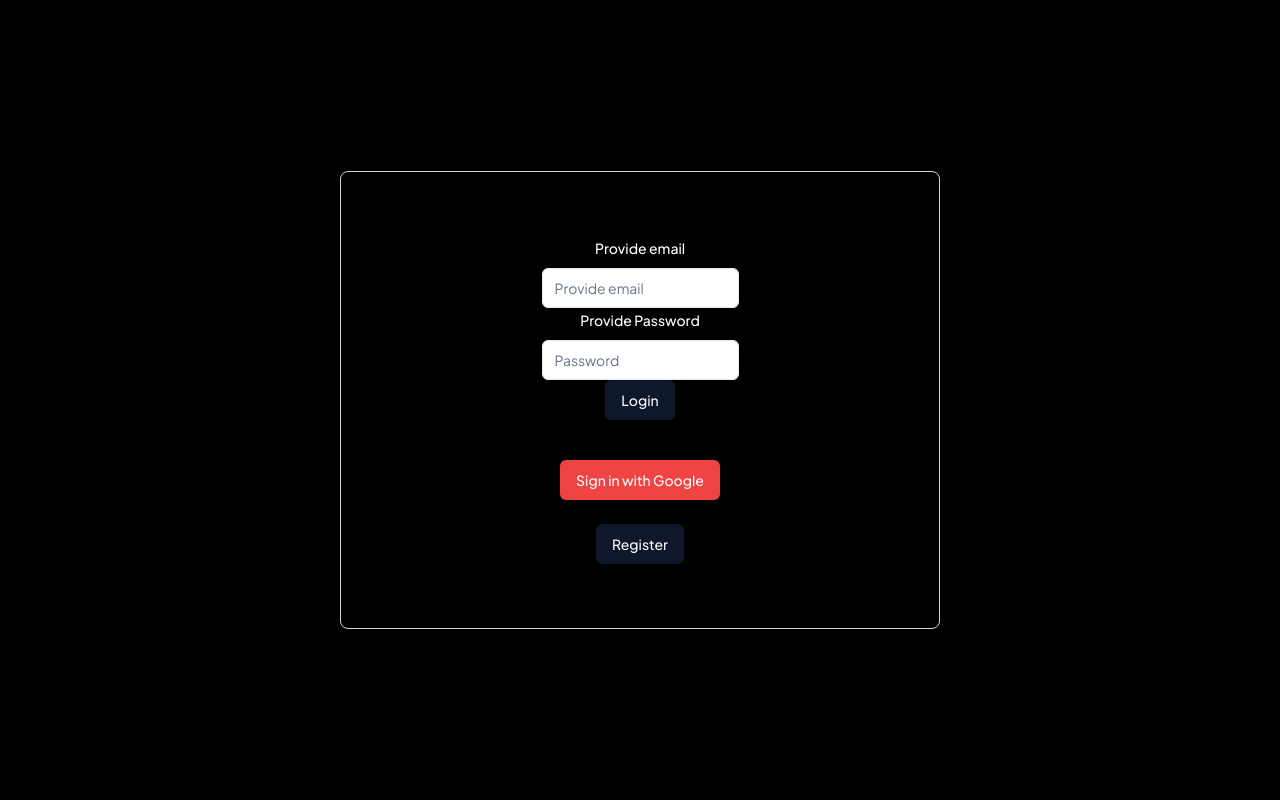
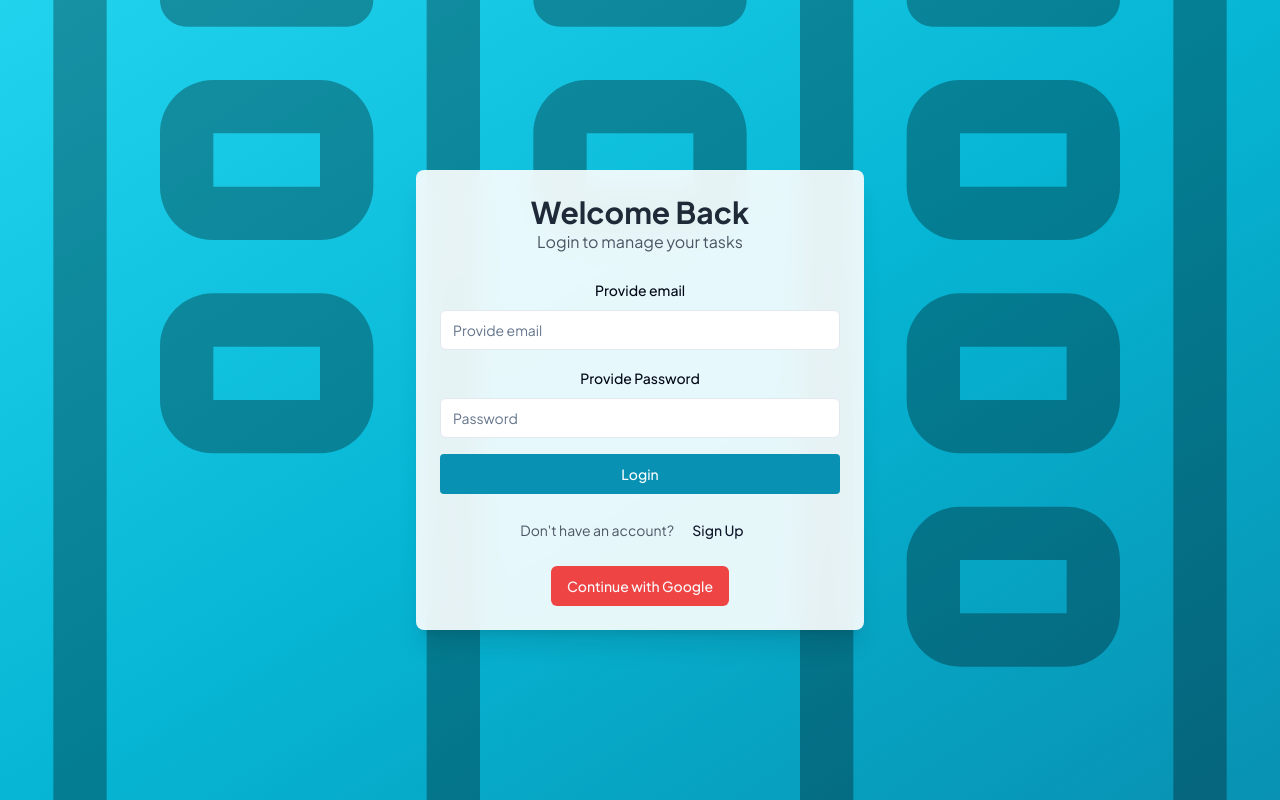
Before and after one commit to juanlam7/kanban-app, a Next.js app: page /login in a window 1280 px wide. Built offline with nearby package versions, Linux system fonts and the light colour scheme; no server answers.

Commit message:
feat: re-design login and register page

```diff
--- a/app/login/components/LoginGoogle.tsx
+++ b/app/login/components/LoginGoogle.tsx
@@ -10,7 +10,7 @@ const LoginGoogle = () => {
 
   return (
     <Button variant="destructive" className="mt-4" onClick={handleSignIn}>
-      Sign in with Google
+      Continue with Google
     </Button>
   );
 };
--- a/app/login/components/WrapperForm.tsx
+++ b/app/login/components/WrapperForm.tsx
@@ -1,18 +1,21 @@
 "use client";
 
+import LoginGoogle from "@/app/login/components/LoginGoogle";
+import { Button } from "@/components/ui/button";
 import { getSession } from "next-auth/react";
+import { useTheme } from "next-themes";
+import { redirect } from "next/navigation";
 import { useEffect, useState } from "react";
-import { Button } from "@/components/ui/button";
+import useAuth from "../hooks/useAuth";
 import LoginForm from "./form";
-import LoginGoogle from "@/app/login/components/LoginGoogle";
-import useAuth from "../hooks/useAuth";
-import { redirect } from "next/navigation";
 
 const WrapperForm = () => {
   const { isLoading, errorMessage, handleGoogleLogin } = useAuth();
   const [loggedIn, setLoggedIn] = useState(false);
+  const { setTheme } = useTheme();
 
   useEffect(() => {
+    setTheme("light");
     const initLogin = async () => {
       if (loggedIn) return;
 
@@ -29,21 +32,29 @@ const WrapperForm = () => {
     };
 
     initLogin();
+    // eslint-disable-next-line react-hooks/exhaustive-deps
   }, [loggedIn, handleGoogleLogin]);
 
   return (
-    <div className="text-white p-4 md:p-16 border-[1.5px] rounded-lg border-gray-300 flex flex-col items-center justify-center gap-y-6">
+    <>
       {errorMessage && <p className="text-red-500">{errorMessage}</p>}
       {isLoading ? (
         <p>Loading...</p>
       ) : (
         <>
           <LoginForm />
+
+          <p className="mt-4 text-center text-sm text-gray-600">
+            Don&apos;t have an account?{" "}
+            <Button variant="link" onClick={() => redirect("/register")}>
+              Sign Up
+            </Button>
+          </p>
+
           <LoginGoogle />
-          <Button onClick={() => redirect("/register")}>Register</Button>
         </>
       )}
-    </div>
+    </>
   );
 };
 
--- a/app/login/components/form.tsx
+++ b/app/login/components/form.tsx
@@ -38,7 +38,7 @@ const LoginForm = () => {
 
   return (
     <Form {...form}>
-      <form onSubmit={form.handleSubmit(onSubmit)}>
+      <form onSubmit={form.handleSubmit(onSubmit)} className="mt-6 space-y-4">
         <FormField
           control={form.control}
           name="email"
@@ -46,11 +46,7 @@ const LoginForm = () => {
             <FormItem>
               <FormLabel>Provide email</FormLabel>
               <FormControl>
-                <Input
-                  placeholder="Provide email"
-                  {...field}
-                  type="text"
-                />
+                <Input placeholder="Provide email" {...field} type="text" />
               </FormControl>
             </FormItem>
           )}
@@ -62,18 +58,14 @@ const LoginForm = () => {
             <FormItem>
               <FormLabel>Provide Password</FormLabel>
               <FormControl>
-                <Input
-                  placeholder="Password"
-                  {...field}
-                  type="password"
-                />
+                <Input placeholder="Password" {...field} type="password" />
               </FormControl>
             </FormItem>
           )}
         />
         <Button
           type="submit"
-          className="hover:scale-110 hover:bg-cyan-700"
+          className="w-full bg-cyan-600 text-white rounded hover:bg-cyan-700 transition"
           disabled={isLoading}
         >
           {isLoading ? "Logging in..." : "Login"}
--- a/app/login/page.tsx
+++ b/app/login/page.tsx
@@ -1,11 +1,10 @@
+import AuthLayout from "@/components/ui/AuthLayout";
 import WrapperForm from "./components/WrapperForm";
 
-export default async function LoginPage() {
+export default function LoginPage() {
   return (
-    <section className="bg-black h-screen flex items-center justify-center">
-      <div className="w-[600px] text-center">
-        <WrapperForm />
-      </div>
-    </section>
+    <AuthLayout title="Welcome Back" subtitle="Login to manage your tasks">
+      <WrapperForm />
+    </AuthLayout>
   );
 }
--- a/app/register/form.tsx
+++ b/app/register/form.tsx
@@ -64,7 +64,7 @@ export default function FormPage() {
   return (
     <>
       <Form {...form}>
-        <form onSubmit={form.handleSubmit(onSubmit)}>
+        <form onSubmit={form.handleSubmit(onSubmit)} className="mt-6 space-y-4">
           <FormField
             control={form.control}
             name="username"
@@ -95,20 +95,22 @@ export default function FormPage() {
           <Button
             disabled={form.formState.isSubmitting}
             type="submit"
-            className="hover:scale-110 hover:bg-cyan-700 mt-2"
+            className="w-full bg-cyan-600 text-white rounded hover:bg-cyan-700 transition"
           >
             {form.formState.isSubmitting ? "Sign in...." : "Register"}
           </Button>
         </form>
       </Form>
+      <p className="mt-4 text-center text-sm text-gray-600">
+        Already have an account?{" "}
         <Button
           disabled={form.formState.isSubmitting}
-        className="text-accent"
           variant="link"
           onClick={() => redirect("/login")}
         >
-        Back login to sign in
+          Login here
         </Button>
+      </p>
     </>
   );
 }
--- a/app/register/page.tsx
+++ b/app/register/page.tsx
@@ -1,6 +1,7 @@
 import { getServerSession } from "next-auth";
 import { redirect } from "next/navigation";
 import FormPage from "./form";
+import AuthLayout from "@/components/ui/AuthLayout";
 
 export default async function RegisterPage() {
   const session = await getServerSession();
@@ -10,10 +11,11 @@ export default async function RegisterPage() {
   }
 
   return (
-    <section className="bg-black h-screen flex items-center justify-center">
-      <div className="w-[600px] text-center">
-        <FormPage />
-      </div>
-    </section>
+    <AuthLayout
+      title="Create an Account"
+      subtitle="Start managing your tasks today"
+    >
+      <FormPage />
+    </AuthLayout>
   );
 }
--- /dev/null
+++ b/components/ui/AuthLayout.tsx
@@ -0,0 +1,34 @@
+import Image from "next/image";
+import backgroundImage from "../../public/background-image.svg";
+
+interface AuthLayoutProps {
+  title: string;
+  subtitle: string;
+  children: React.ReactNode;
+}
+
+export default function AuthLayout({
+  title,
+  subtitle,
+  children,
+}: AuthLayoutProps) {
+  return (
+    <section className="flex min-h-screen items-center justify-center bg-gradient-to-br from-cyan-400 via-cyan-500 to-cyan-600">
+      {/* Background Image */}
+      <div className="absolute inset-0">
+        <Image
+          src={backgroundImage}
+          alt="Kanban Background"
+          className="w-full h-full object-cover opacity-30"
+        />
+      </div>
+
+      {/* Centered Content */}
+      <div className="relative w-full max-w-md bg-white/90 backdrop-blur-md rounded-lg shadow-xl p-6 text-center">
+        <h2 className="text-3xl font-bold text-gray-800">{title}</h2>
+        <p className="text-gray-600">{subtitle}</p>
+        {children}
+      </div>
+    </section>
+  );
+}
```
Also changed, not shown: public/background-image.svg (added). Lines whose indentation alone changed are shown as unchanged.
